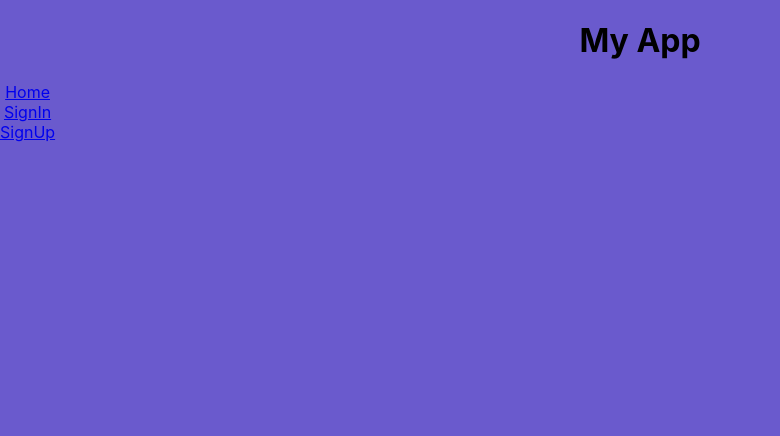
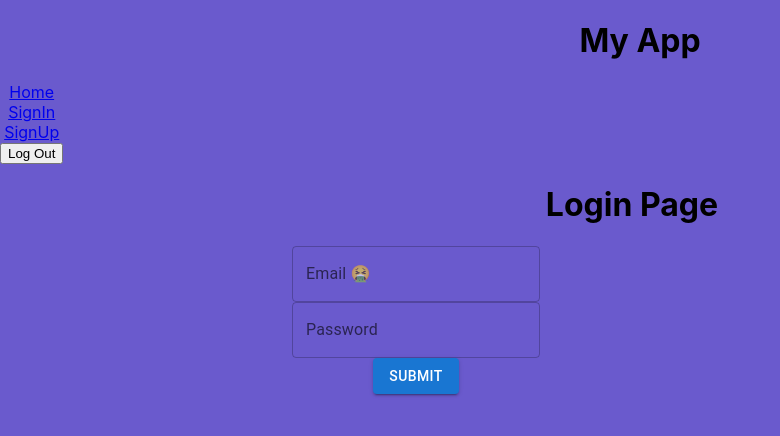
Before and after one commit to amimbs/mood-tracker-frontend, a React (Create React App) app: page /signin in a window 1280 px wide. Shown: the top 436 px of the page, without its empty margins (0-780 px from the left). Built offline with nearby package versions, Linux system fonts and the light colour scheme.

Commit message:
added logout button

```diff
--- a/src/App.js
+++ b/src/App.js
@@ -2,13 +2,16 @@ import './App.css';
 import SignUp from './pages/signUp';
 import SignIn from './pages/signIn';
 import Grid from '@mui/material/Grid';
+import DashBoard from './pages/DashBoard';
 import { Routes, Route, Link } from 'react-router-dom';
-import DashBoard from './pages/DashBoard';
 import { useState } from 'react'
 
 
 function App() {
   const [user_id, setUserId] = useState(null)
+  const logOut = () => {
+    setUserId(null)
+  }
 
   return (
     <div className="App">
@@ -21,10 +24,12 @@ function App() {
           <Link to="/signin">SignIn</Link>
           <br />
           <Link to="/signup">SignUp</Link>
+          <br />
+          <button onClick={logOut}>Log Out</button>
         </Grid>
 
         <Routes>
-          <Route path='/signin' />
+          <Route path='/signin' element={<SignIn setUserId={setUserId}/>} />
           <Route path='/signup' element={<SignUp setUserId={setUserId}/>} />
           {user_id ? <Route path='/dashboard' element={<DashBoard user_id={user_id}/>} />: ""}
         </Routes>
--- a/src/pages/DashBoard.jsx
+++ b/src/pages/DashBoard.jsx
@@ -1,5 +1,6 @@
 
-function DashBoard() {
+function DashBoard(props) {
+    fetch(`http://localhost:3001/dashboard/${props.user_id}`).then(res=>res.json()).then(data => console.log(data));
     return (
         <h1>welcome user</h1>
     )
--- a/src/pages/signIn.jsx
+++ b/src/pages/signIn.jsx
@@ -15,7 +15,6 @@ function SignIn(props) {
             email: email,
             password: password
         };
-        console.log(body)
         fetch('http://localhost:3001/signIn', {
             method: 'POST',
             headers: {
@@ -24,7 +23,6 @@ function SignIn(props) {
             body: JSON.stringify(body)
         }).then(res => res.json()).then(data => {
             if (data.success === true) {
-                // localStorage.setItem('user_id', data.user_id)
                 props.setUserId(data.user_id)
                 navigate('/dashboard')
             }
--- a/src/pages/signUp.jsx
+++ b/src/pages/signUp.jsx
@@ -4,7 +4,7 @@ import TextField from "@mui/material/TextField";
 import Button from "@mui/material/Button";
 import { useNavigate } from 'react-router-dom'
 
-const SignUp = (props) => {
+function SignUp(props) {
     const navigate = useNavigate()
     let register = (e) => {
         e.preventDefault();
```
